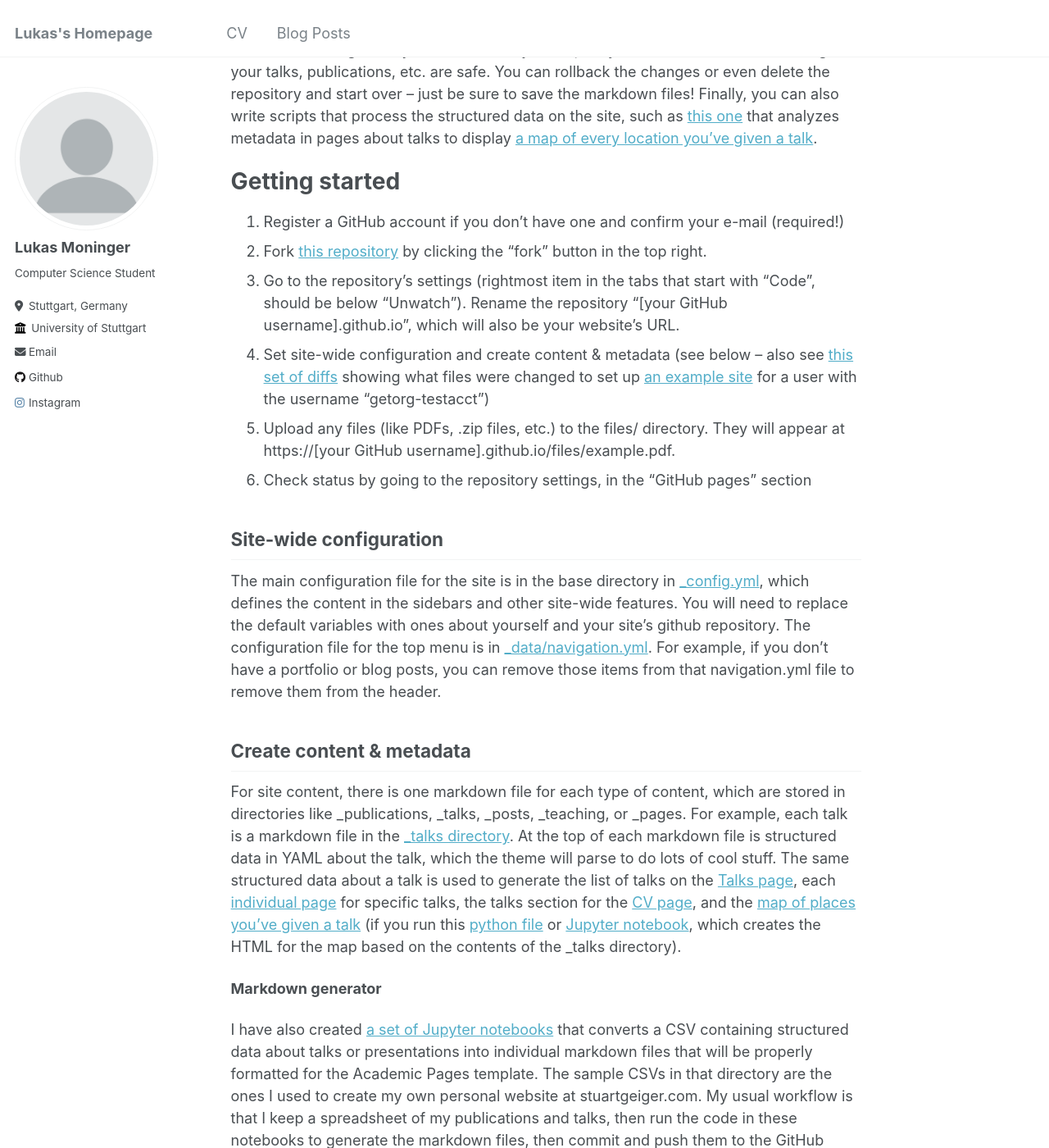
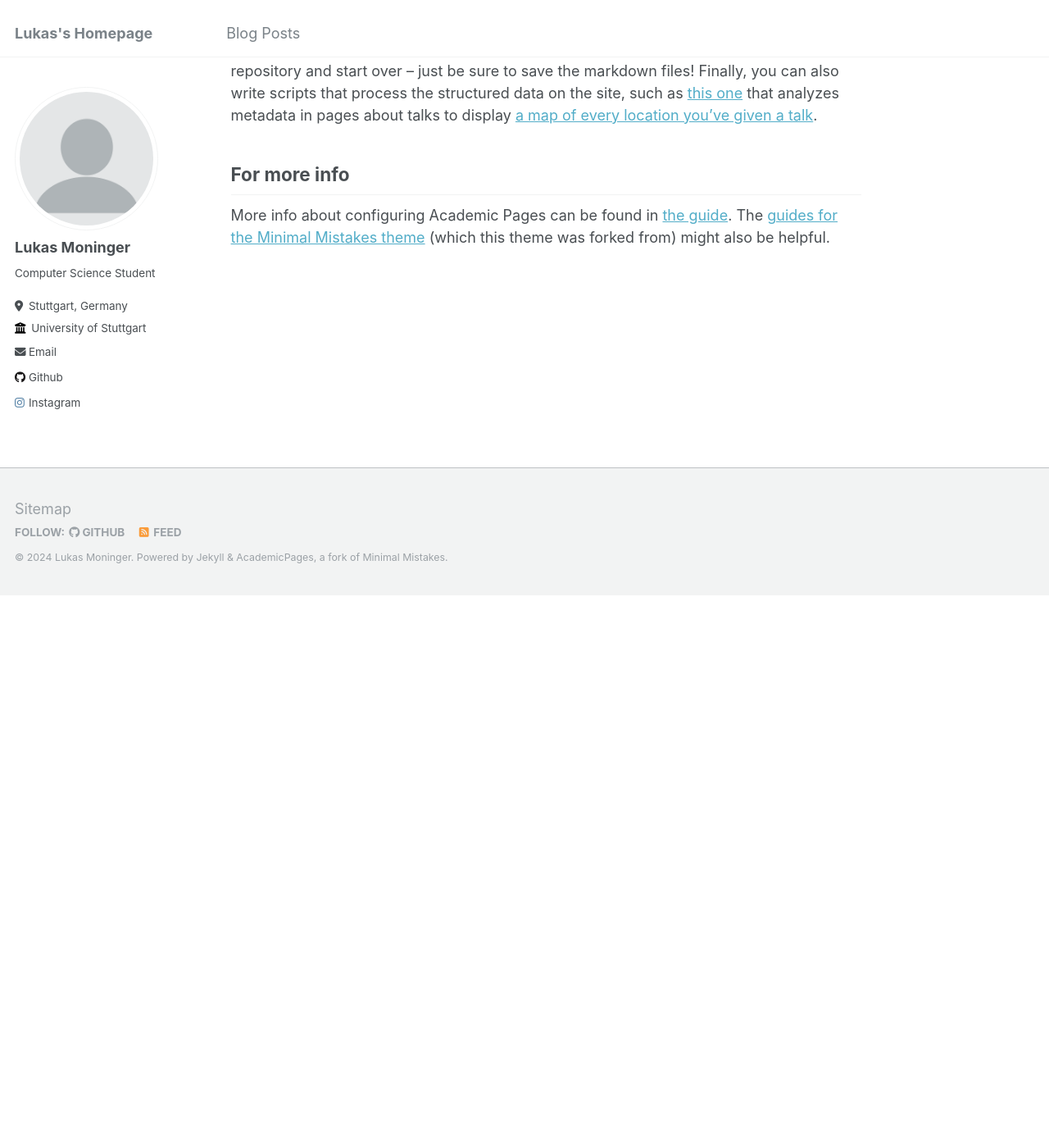
Before and after one commit to LukasMoninger/LukasMoninger.github.io, a Jekyll site: the page built from _pages/about.md, in a window 1280 px wide and 1400 px high, scrolled down 818 px. Shown: the whole window at 82% size. Built offline with Jekyll 4.4.1, drawn with Linux system fonts in a browser that asks for light colours; after the commit the page ends 1543 px from its top, so only the background shows below that; some of the changed text lies outside the part shown.

Commit message:
Remove parts of the template

```diff
--- a/_config.yml
+++ b/_config.yml
@@ -65,7 +65,7 @@ author:
   steam            : # Username
   telegram         : # URL
   tumblr           : # Username
-  twitter          : # Username for X / Twitter
+  twitter          : # Username
   vine             : # Username
   weibo            : # Username
   wikipedia        : # Username
--- a/_data/navigation.yml
+++ b/_data/navigation.yml
@@ -1,7 +1,7 @@
 # main links links
 main:
-  - title: "CV"
-    url: /cv/
+  # - title: "CV"
+  #   url: /cv/
 
   - title: "Blog Posts"
     url: /year-archive/
--- a/_pages/about.md
+++ b/_pages/about.md
@@ -1,6 +1,6 @@
 ---
 permalink: /
-title: "Academic Pages is a ready-to-fork GitHub Pages template for academic personal websites"
+title: "Lukas's Homepage"
 author_profile: true
 redirect_from:
   - /about/
@@ -15,35 +15,6 @@ Like many other Jekyll-based GitHub Pages templates, Academic Pages makes you se
 
 Many of the features of dynamic content management systems (like Wordpress) can be achieved in this fashion, using a fraction of the computational resources and with far less vulnerability to hacking and DDoSing. You can also modify the theme to your heart's content without touching the content of your site. If you get to a point where you've broken something in Jekyll/HTML/CSS beyond repair, your markdown files describing your talks, publications, etc. are safe. You can rollback the changes or even delete the repository and start over -- just be sure to save the markdown files! Finally, you can also write scripts that process the structured data on the site, such as [this one](https://github.com/academicpages/academicpages.github.io/blob/master/talkmap.ipynb) that analyzes metadata in pages about talks to display [a map of every location you've given a talk](https://academicpages.github.io/talkmap.html).
 
-Getting started
-======
-1. Register a GitHub account if you don't have one and confirm your e-mail (required!)
-1. Fork [this repository](https://github.com/academicpages/academicpages.github.io) by clicking the "fork" button in the top right.
-1. Go to the repository's settings (rightmost item in the tabs that start with "Code", should be below "Unwatch"). Rename the repository "[your GitHub username].github.io", which will also be your website's URL.
-1. Set site-wide configuration and create content & metadata (see below -- also see [this set of diffs](http://archive.is/3TPas) showing what files were changed to set up [an example site](https://getorg-testacct.github.io) for a user with the username "getorg-testacct")
-1. Upload any files (like PDFs, .zip files, etc.) to the files/ directory. They will appear at https://[your GitHub username].github.io/files/example.pdf.
-1. Check status by going to the repository settings, in the "GitHub pages" section
-
-Site-wide configuration
-------
-The main configuration file for the site is in the base directory in [_config.yml](https://github.com/academicpages/academicpages.github.io/blob/master/_config.yml), which defines the content in the sidebars and other site-wide features. You will need to replace the default variables with ones about yourself and your site's github repository. The configuration file for the top menu is in [_data/navigation.yml](https://github.com/academicpages/academicpages.github.io/blob/master/_data/navigation.yml). For example, if you don't have a portfolio or blog posts, you can remove those items from that navigation.yml file to remove them from the header.
-
-Create content & metadata
-------
-For site content, there is one markdown file for each type of content, which are stored in directories like _publications, _talks, _posts, _teaching, or _pages. For example, each talk is a markdown file in the [_talks directory](https://github.com/academicpages/academicpages.github.io/tree/master/_talks). At the top of each markdown file is structured data in YAML about the talk, which the theme will parse to do lots of cool stuff. The same structured data about a talk is used to generate the list of talks on the [Talks page](https://academicpages.github.io/talks), each [individual page](https://academicpages.github.io/talks/2012-03-01-talk-1) for specific talks, the talks section for the [CV page](https://academicpages.github.io/cv), and the [map of places you've given a talk](https://academicpages.github.io/talkmap.html) (if you run this [python file](https://github.com/academicpages/academicpages.github.io/blob/master/talkmap.py) or [Jupyter notebook](https://github.com/academicpages/academicpages.github.io/blob/master/talkmap.ipynb), which creates the HTML for the map based on the contents of the _talks directory).
-
-**Markdown generator**
-
-I have also created [a set of Jupyter notebooks](https://github.com/academicpages/academicpages.github.io/tree/master/markdown_generator
-) that converts a CSV containing structured data about talks or presentations into individual markdown files that will be properly formatted for the Academic Pages template. The sample CSVs in that directory are the ones I used to create my own personal website at stuartgeiger.com. My usual workflow is that I keep a spreadsheet of my publications and talks, then run the code in these notebooks to generate the markdown files, then commit and push them to the GitHub repository.
-
-How to edit your site's GitHub repository
-------
-Many people use a git client to create files on their local computer and then push them to GitHub's servers. If you are not familiar with git, you can directly edit these configuration and markdown files directly in the github.com interface. Navigate to a file (like [this one](https://github.com/academicpages/academicpages.github.io/blob/master/_talks/2012-03-01-talk-1.md) and click the pencil icon in the top right of the content preview (to the right of the "Raw | Blame | History" buttons). You can delete a file by clicking the trashcan icon to the right of the pencil icon. You can also create new files or upload files by navigating to a directory and clicking the "Create new file" or "Upload files" buttons.
-
-Example: editing a markdown file for a talk
-![Editing a markdown file for a talk](/images/editing-talk.png)
-
 For more info
 ------
 More info about configuring Academic Pages can be found in [the guide](https://academicpages.github.io/markdown/). The [guides for the Minimal Mistakes theme](https://mmistakes.github.io/minimal-mistakes/docs/configuration/) (which this theme was forked from) might also be helpful.
```
